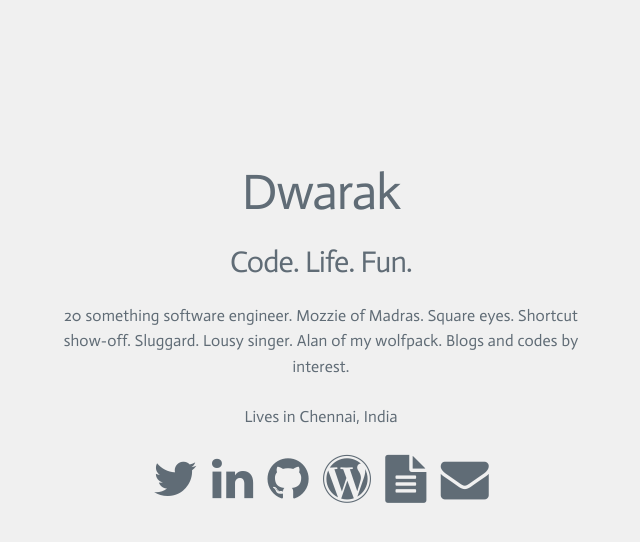
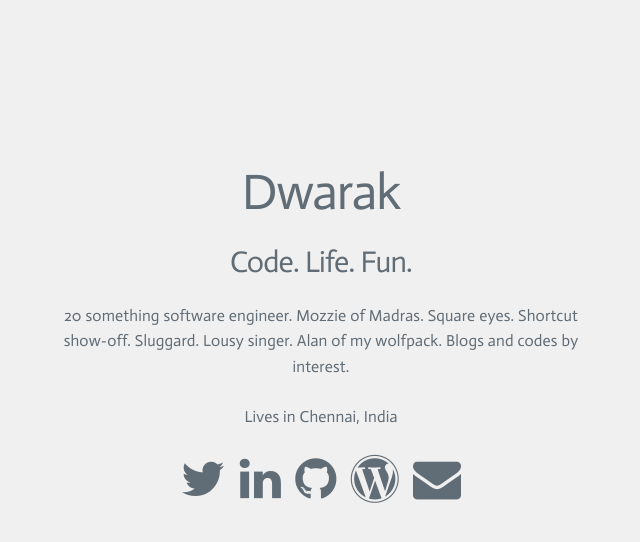
Before and after one commit to dtsdwarak/personal_website, a Jekyll site: the page built from index.html, in a window 1280 px wide. Shown: the top 542 px of the page, without its empty margins (319-959 px from the left). Built offline with Jekyll 4.4.1, drawn with Linux system fonts in a browser that asks for light colours.

Commit message:
Remove resume link

```diff
--- a/index.html
+++ b/index.html
@@ -22,7 +22,6 @@ layout: default
         <a href="http://www.linkedin.com/in/{{ site.social.linkedin_username }}" target="_blank"><i class="fu fu-linkedin fu-3x" aria-hidden="true"></i></a>
         <a href="https://github.com/{{ site.social.github_username }}" target="_blank"><i class="fu fu-github fu-3x" ari a-hidden="true"></i></a>
         <a href="{{ site.social.blog_link }}" target="_blank"><i class="fu fu-wordpress fu-3x" aria-hidden="true"></i></a>
-        <a href="{{ site.social.resume_link }}" target="_blank"><i class="fu fu-file-text fu-3x" aria-hidden="true"></i></a>
         <a href="mailto:{{ site.social.email_address }}"><i class="fu fu-envelope fu-3x" aria-hidden="true"></i></a>
         </div>
       </div>
```
Also changed, not shown: Gemfile.lock.
